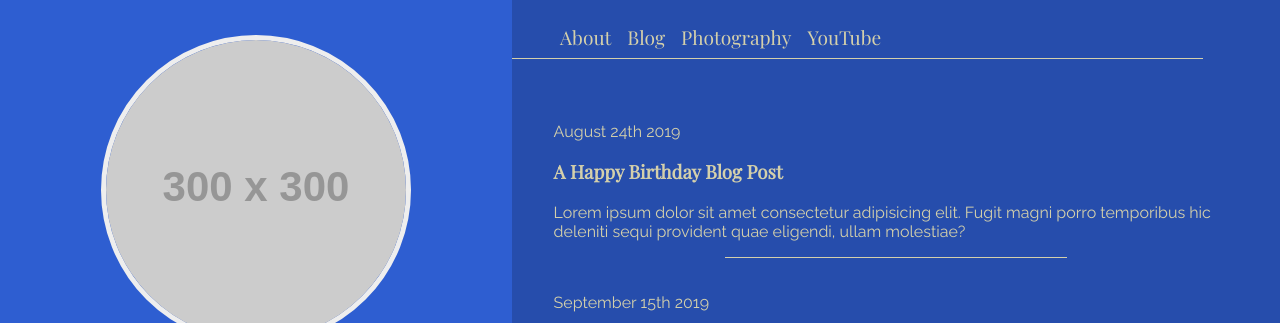
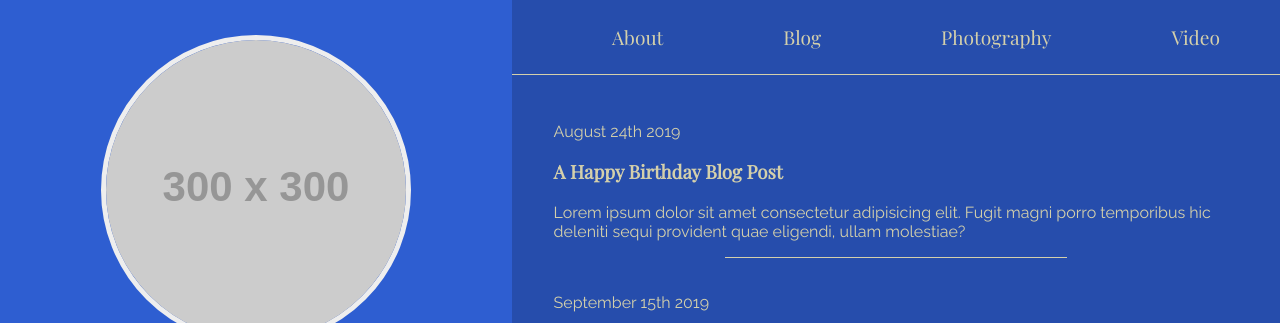
Before and after one commit to austinkylescott/ian-scott, a plain HTML site: page index.html in a window 1280 px wide. Shown: the top 323 px of the page. Drawn offline with nearby package versions, Linux system fonts and the light colour scheme; placeholder pictures from the web are drawn by us.

Commit message:
updated scrolling behavior and layout

```diff
--- a/css/main.css
+++ b/css/main.css
@@ -6,7 +6,7 @@ body {
 
 .container {
   display: grid;
-  grid-template: "display nav" 10vh "display content" auto "display content" auto/2fr minmax(50%, 3fr); }
+  grid-template: "display nav" 10vh "display content" 45vh "display content" 45vh/2fr minmax(50%, 3fr); }
 
 .display {
   grid-area: display;
@@ -35,7 +35,9 @@ body {
 
 .content {
   grid-area: content;
-  padding: 1.5rem; }
+  padding: 1.5rem;
+  max-height: 100vh;
+  overflow-y: scroll; }
 
 .footer {
   grid-area: footer; }
@@ -80,8 +82,11 @@ body {
     list-style: none;
     display: flex;
     flex-direction: row;
-    width: 90%;
-    border-bottom: 1px solid; }
+    justify-content: space-around;
+    border-bottom: 1px solid;
+    margin-bottom: 0;
+    padding-bottom: 1rem;
+    width: 100%; }
   .nav li {
     margin: 0.5rem; }
 
--- a/index.html
+++ b/index.html
@@ -41,7 +41,7 @@
           <li><a href="#">About</a></li>
           <li><a href="#">Blog</a></li>
           <li><a href="#">Photography</a></li>
-          <li><a href="#">YouTube</a></li>
+          <li><a href="#">Video</a></li>
         </ul>
       </div>
 
```
